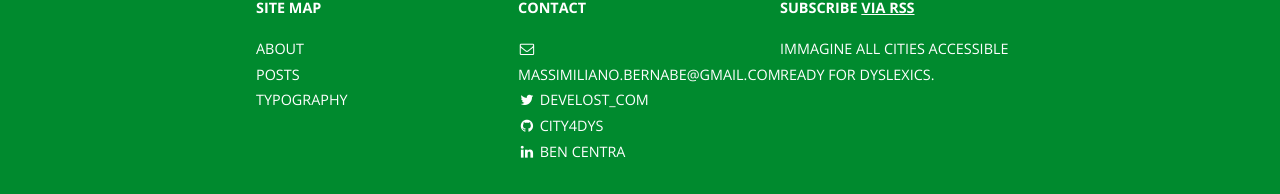
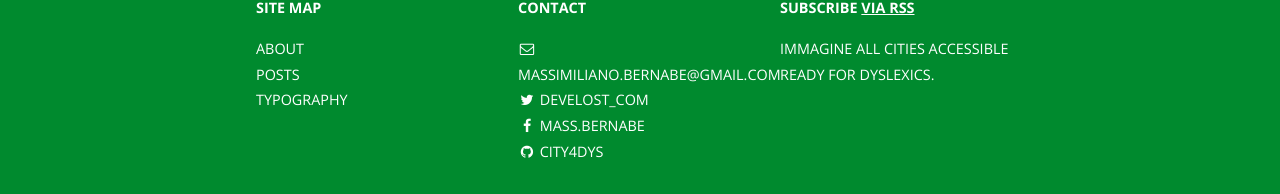
Before and after one commit to city4dys/city4dys.github.io, a Jekyll site: the page built from index.html, in a window 1280 px wide. Shown: the part 2102-2296 px from the top of the page. Built offline with Jekyll 4.4.1, drawn with Linux system fonts in a browser that asks for light colours; nearby versions of some CDN libraries; the list of posts is cut into pages by our own code; a style sheet for code colours, icons or effects is not loaded.

Commit message:
mod social

```diff
--- a/_config.yml
+++ b/_config.yml
@@ -80,8 +80,8 @@ social:
 
   - name: Facebook
     icon: facebook
-    username: massimilianobernabe
-    url:
+    username: mass.bernabe
+    url: https://www.facebook.com/mass.bernabe
     desc: Friend me on Facebook
     share: true
 
@@ -94,17 +94,17 @@ social:
 
   - name: LinkedIn
     icon: linkedin
-    username: Ben Centra
-    url: https://www.linkedin.com/pub/ben-centra/47/769/60a
+    username: Massimiliano Bernabe
+    url:
     desc: Connect with me on LinkedIn
-    share: true
+    share: false
 
   - name: Google+
     icon: google-plus
     username:
     url:
     desc: Add me to your Circles
-    share: true
+    share: false
 
   - name: YouTube
     icon: youtube
@@ -125,7 +125,7 @@ social:
     username:
     url:
     desc: Follow me on Pinterest
-    share: true
+    share: false
 
   - name: SoundCloud
     icon: soundcloud
@@ -174,7 +174,7 @@ social:
     username:
     url:
     desc: Share to Reddit
-    share: true
+    share: false
 
 # Social sharing protocols
 # These are for automatically generating sharing metadata for FB and Twitter
```
